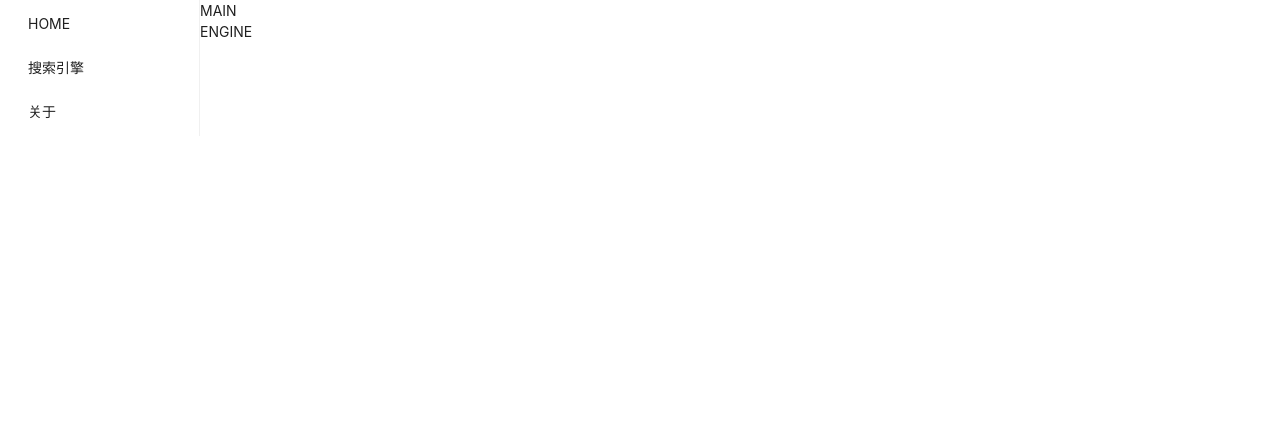
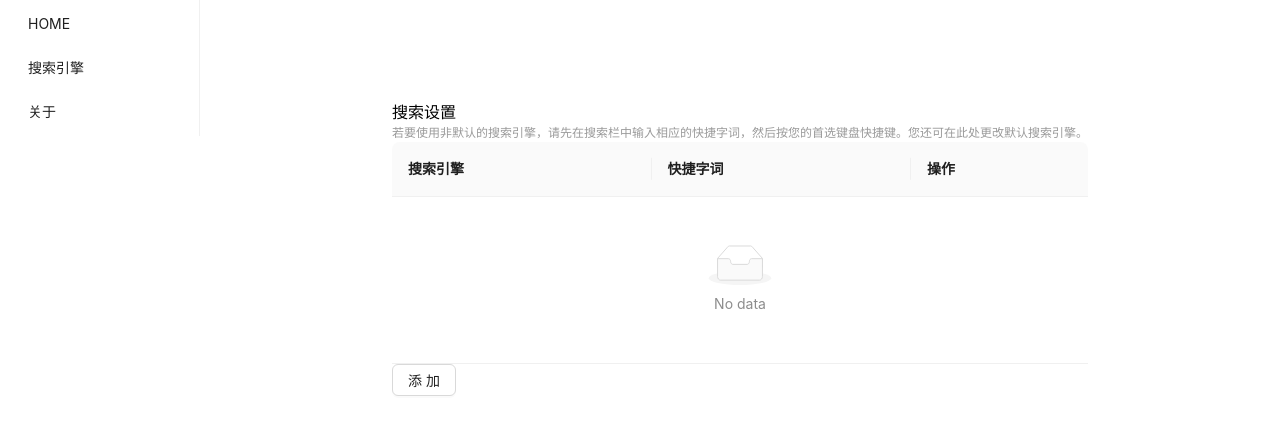
Before and after one commit to YongTay/spotlight-in-chrome, a React (Vite) app in the folder packages/options/: page /engine in a window 1280 px wide. Shown: the top 434 px of the page. Built offline with nearby package versions, Linux system fonts and the light colour scheme.

Commit message:
增加配置页面

```diff
--- a/packages/options/package.json
+++ b/packages/options/package.json
@@ -10,7 +10,10 @@
     "preview": "vite preview"
   },
   "dependencies": {
+    "@ant-design/icons": "^5.1.4",
     "antd": "^5.6.4",
+    "install": "^0.13.0",
+    "npm": "^9.8.0",
     "react": "^18.2.0",
     "react-dom": "^18.2.0",
     "react-router-dom": "^6.14.1",
--- a/packages/options/src/components/Main/Main.module.scss
+++ b/packages/options/src/components/Main/Main.module.scss
@@ -0,0 +1,6 @@
+.main {
+  display: flex;
+  width: 100%;
+  height: 100%;
+  justify-content: center;
+}
--- a/packages/options/src/components/Main/Main.tsx
+++ b/packages/options/src/components/Main/Main.tsx
@@ -1,5 +1,6 @@
 import React from 'react';
 import {IProps, IState} from '@/types.ts'
+import css from './Main.module.scss'
 
 
 
@@ -11,8 +12,7 @@ class Main extends React.Component<IProps & {
 
   render() {
     return (
-      <div>
-        <p>MAIN</p>
+      <div className={css.main}>
         {this.props.children}
       </div>
     )
--- a/packages/options/src/router/router.tsx
+++ b/packages/options/src/router/router.tsx
@@ -2,6 +2,7 @@ import {createBrowserRouter} from 'react-router-dom'
 import App from '../App.tsx'
 import MetaWrapper from '@/components/MetaWrapper/MetaWrapper.tsx';
 import Home from '@/components/Home/Home.tsx';
+import EngineSetting from '@/views/Setting/Engine/Engine.tsx';
 
 export default createBrowserRouter([
   {
@@ -14,7 +15,7 @@ export default createBrowserRouter([
       },
       {
         path: 'engine',
-        element: (<MetaWrapper title="engine" name="搜索引擎"><p>ENGINE</p></MetaWrapper>)
+        element: (<MetaWrapper title="engine" name="搜索引擎"><EngineSetting /></MetaWrapper>)
       },
       {
         path: 'about',
--- /dev/null
+++ b/packages/options/src/views/Setting/Engine/Engine.module.scss
@@ -0,0 +1,38 @@
+.main {
+  min-width: 500px;
+  max-width: 80%;
+  padding-top: 100px;
+}
+
+.title {
+  font-size: 16px;
+  color: #000000;
+}
+
+.tip {
+  font-size: 12px;
+  color: rgba(0,0,0,0.4);
+}
+
+.table {
+  user-select: none;
+}
+
+.edit-icon {
+  font-size: 20px;
+  user-select: none;
+  &:hover {
+    color: #068FFF;
+  }
+}
+
+.operate-wrapper {
+  display: flex;
+  justify-content: flex-end;
+  padding-top: 10px;
+}
+
+.edit-wrapper {
+  display: flex;
+  justify-content: space-between;
+}
--- /dev/null
+++ b/packages/options/src/views/Setting/Engine/Engine.tsx
@@ -0,0 +1,189 @@
+import React, {useEffect, useRef, useState} from 'react';
+import css from './Engine.module.scss'
+import {EditOutlined, MoreOutlined} from '@ant-design/icons'
+import {Table, Modal, Form, Input, Button, Popover,  ModalFuncProps, TableColumnProps} from 'antd';
+
+interface DataType {
+  key: string,
+  engine: string,
+  keyword: string,
+  url: string
+}
+
+interface EngineDialogProps extends ModalFuncProps {
+  onOk: (form: DataType) => void,
+  rowData?: DataType
+  isAdd?: boolean
+}
+
+const EngineDialog: React.FC<EngineDialogProps> = (props) => {
+  const [form] = Form.useForm<DataType>()
+  const preOpen = useRef<boolean>()
+  useEffect(() => {
+    preOpen.current = props.open
+  }, [props.open])
+  useEffect(() => {
+    if(props.open) {
+      if (props.isAdd === false) {
+        if(props.rowData) {
+          form.setFieldsValue(props.rowData as DataType)
+        } else {
+          throw new Error('更新状态下，rowData 不能为空')
+        }
+      }
+    } else if(preOpen.current) {
+      form.resetFields()
+    }
+
+  }, [props.open, props.isAdd])
+
+  const onOk = () => {
+    const key = props.isAdd ? new Date().getTime().toString() : props.rowData?.key
+    props.onOk({
+      key: key as string,
+      keyword: form.getFieldValue('keyword'),
+      engine: form.getFieldValue('engine'),
+      url: form.getFieldValue('url')
+    })
+    form.resetFields()
+  }
+
+  return (<Modal
+    {...props}
+    open={props.open}
+    onOk={onOk}
+    getContainer={false}
+    centered
+  >
+    <Form
+      form={form}
+      layout='vertical'
+    >
+      <Form.Item name='engine' label='搜索引擎' required>
+        <Input/>
+      </Form.Item>
+      <Form.Item name='keyword' label='快捷字词' required>
+        <Input/>
+      </Form.Item>
+      <Form.Item name='url' label='网址格式（用“%s”代替搜索字词）' required>
+        <Input disabled={props.isAdd === false}/>
+      </Form.Item>
+    </Form>
+  </Modal>)
+}
+
+const Content: React.FC<{
+  onSetDefault: () => void
+  onRemove: () => void
+}> = (props) => {
+  return (
+    <div>
+      <div>
+        <Button type='text' onClick={props.onSetDefault}>设为默认</Button>
+      </div>
+      <div>
+        <Button type='text' onClick={props.onRemove}>删除</Button>
+      </div>
+    </div>
+  )
+}
+
+const Edit: React.FC<{
+  rowData: DataType,
+  onEdit: (data: DataType) => void
+  onSetDefault: (data: DataType) => void
+  onRemove: (data: DataType) => void
+}> = (props) => {
+  return (
+    <div className={css.editWrapper}>
+      <EditOutlined className={css.editIcon} onClick={() => props.onEdit(props.rowData)}/>
+      <Popover
+        content={<Content
+          onRemove={() => props.onRemove(props.rowData)}
+          onSetDefault={() => props.onSetDefault(props.rowData)}
+        />}
+        placement="left"
+        trigger="click"
+      >
+        <MoreOutlined className={css.editIcon} />
+      </Popover>
+    </div>
+  )
+}
+
+const Engine: React.FC = () => {
+  // const list: Array<DataType> = [
+  //   {key: '1', engine: '百度', keyword: 'baidu', url: 'https://123.com'}
+  // ]
+  const [list, setList] = useState<DataType[]>([])
+  const [open, setOpen] = useState<boolean>()
+  const [rowData, setRowData] = useState<DataType>()
+  const [isAdd, setIsAdd] = useState<boolean>()
+
+  const onEdit = (data: DataType) => {
+    setIsAdd(false)
+    setRowData(data)
+    setOpen(true)
+  }
+
+  const onSetDefault = (data: DataType) => {
+    console.log(data)
+  }
+
+  const onRemove = (data: DataType) => {
+    console.log(data)
+  }
+
+  const onOk = (data: DataType) => {
+    if(isAdd) {
+      setList([...list, data])
+    } else {
+      // 先删除，再新增
+      const delIndex = list.findIndex(o => o.key === data.key)
+      list.splice(delIndex, 1, data)
+      setList([...list])
+    }
+    setOpen(false)
+  }
+
+  const onAdd = () => {
+    setIsAdd(true)
+    setOpen(true)
+  }
+
+
+  const columns: TableColumnProps<DataType>[] = [
+    {title: '搜索引擎', dataIndex: 'engine', key: 'key'},
+    {title: '快捷字词', dataIndex: 'keyword', key: 'keyword'},
+    {
+      title: '操作', dataIndex: 'operate', key: 'operate',
+      render: (_, record: DataType) => {
+        return (
+          <Edit rowData={record} onEdit={onEdit} onRemove={onRemove} onSetDefault={onSetDefault} />
+        )
+      }
+    },
+  ]
+
+  return (
+    <div className={css.main}>
+      <p className={css.title}>搜索设置</p>
+      <p
+        className={css.tip}>若要使用非默认的搜索引擎，请先在搜索栏中输入相应的快捷字词，然后按您的首选键盘快捷键。您还可在此处更改默认搜索引擎。</p>
+      <Table dataSource={list} pagination={false} columns={columns} className={css.table}></Table>
+      <div className={css.operateWrapper}>
+        <Button onClick={onAdd}>添加</Button>
+      </div>
+      <EngineDialog
+        title={'修改搜索引擎'}
+        rowData={rowData}
+        open={open}
+        isAdd={isAdd}
+        onCancel={_ => setOpen(false)}
+        onOk={onOk}
+      />
+    </div>
+  )
+}
+
+export default Engine
```
Also changed, not shown: 1 other file (tests, documents, lock files or other folders).
